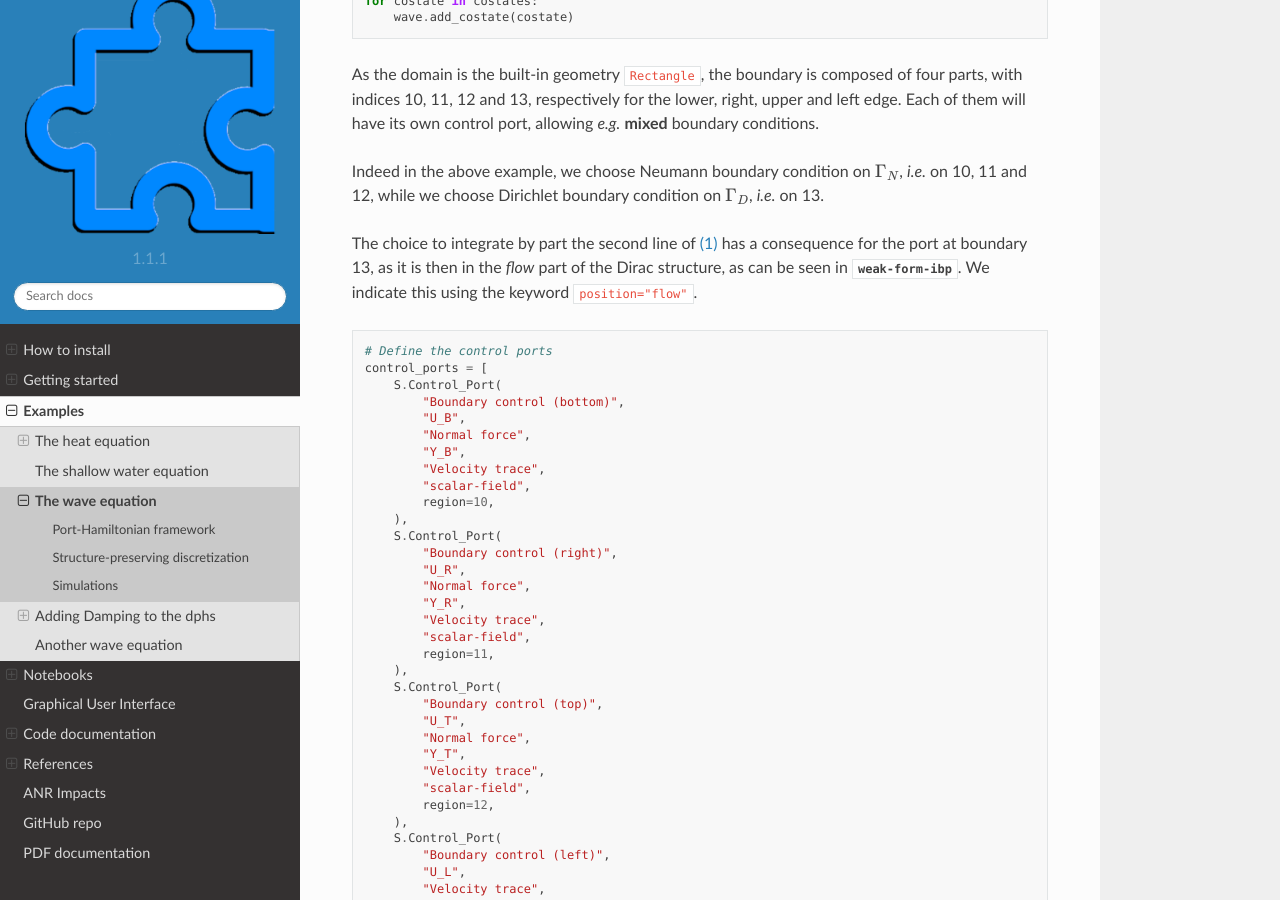
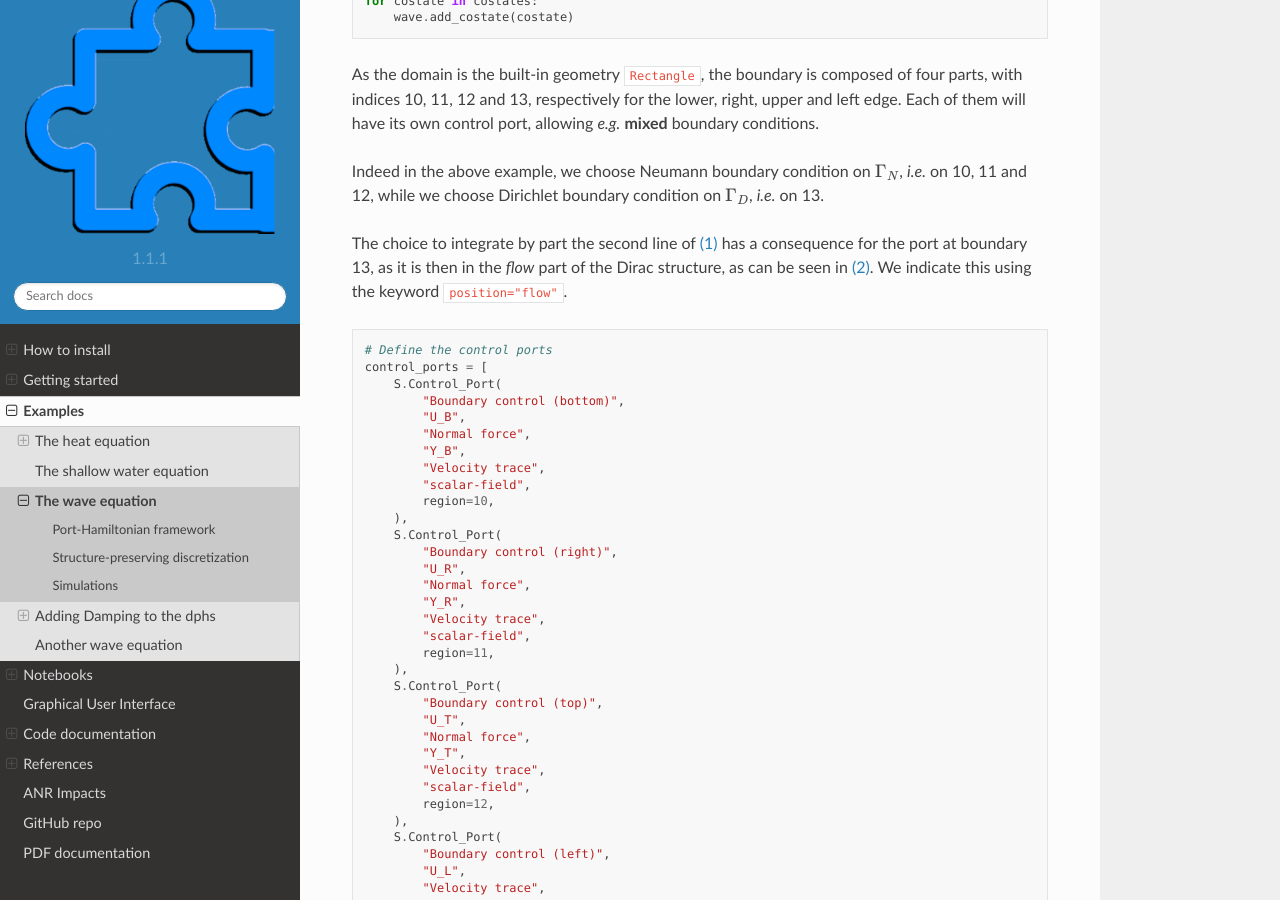
Before and after one commit to g-haine/scrimp, a Sphinx documentation site: the page built from docs/source/examples/wave.rst, in a window 1280 px wide and 900 px high, scrolled down 4590 px. Built offline with Sphinx 7.4.7 and the Read the Docs theme 2.0.0, drawn with Linux system fonts in a browser that asks for light colours.

Commit message:
Correct bad links in doc

```diff
--- a/docs/source/examples/wave.rst
+++ b/docs/source/examples/wave.rst
@@ -341,7 +341,7 @@ boundary condition on :math:`\Gamma_D`, *i.e.* on 13.
 
 The choice to integrate by part the second line of :eq:`weak-form` has
 a consequence for the port at boundary 13, as it is then in the *flow*
-part of the Dirac structure, as can be seen in :eq:`weak-form-ibp`. We
+part of the Dirac structure, as can be seen in :eq:`weak-form-IBP`. We
 indicate this using the keyword ``position="flow"``.
 
 .. code:: python
```
